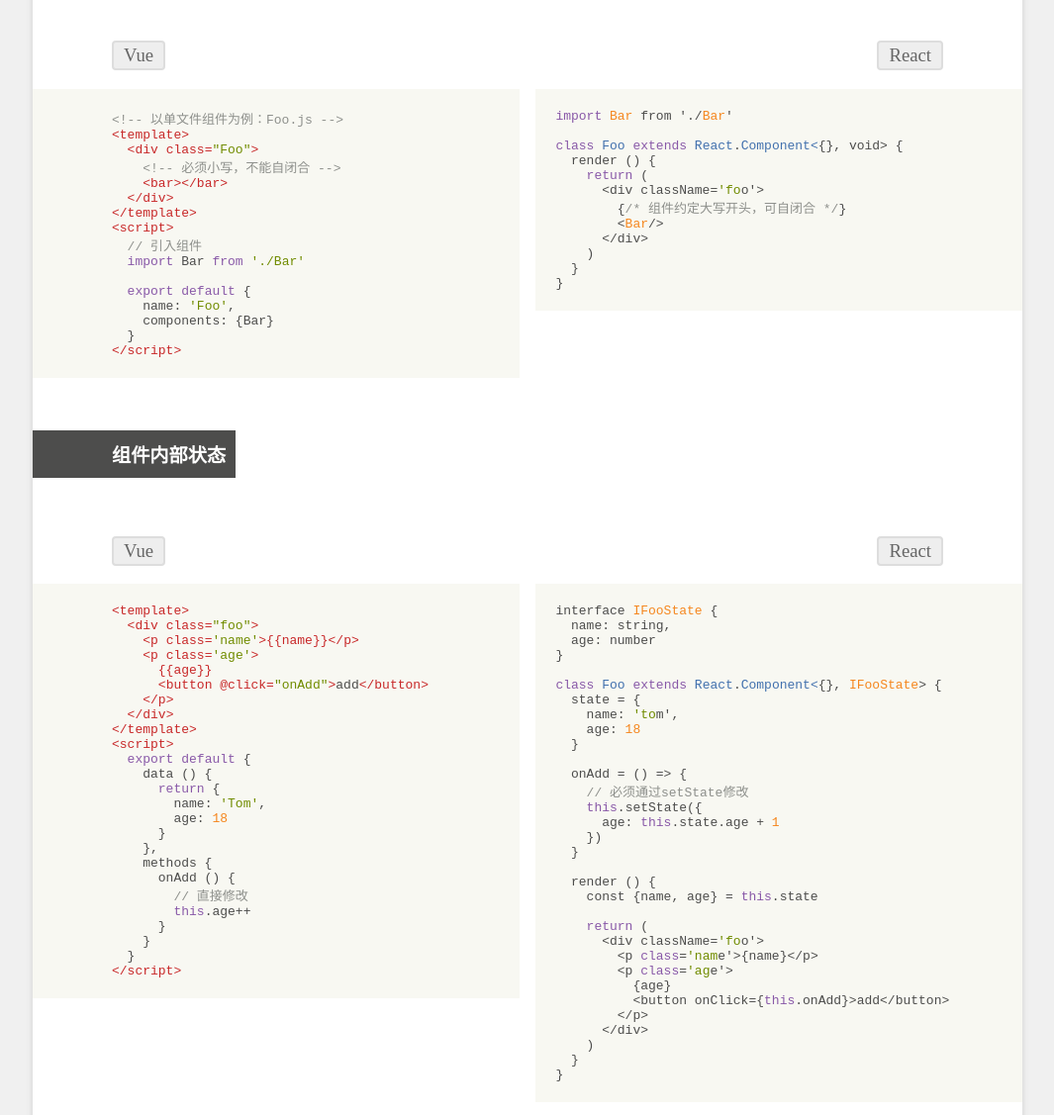
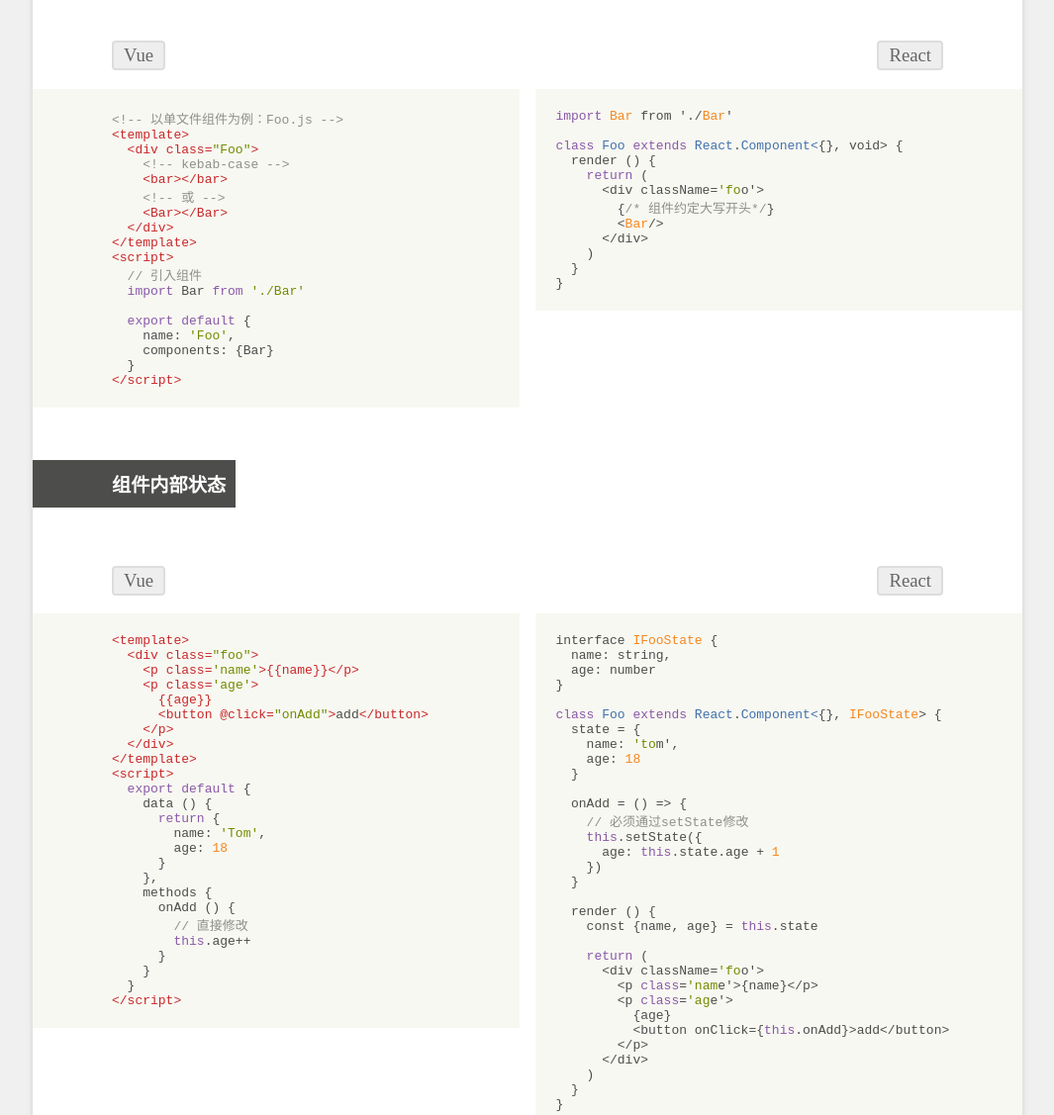
Before and after one commit to ecfexorg/difference-between-vue-and-react, a plain HTML site: page index.html in a window 1280 px wide. Shown: the part 2402-3529 px from the top of the page at 99% size, without its empty margins (107-1172 px from the left). Drawn offline with Linux system fonts and the light colour scheme.

Commit message:
fix mistakes

```diff
--- a/index.html
+++ b/index.html
@@ -107,8 +107,10 @@ Vue.component(<span class="hljs-string">'my-component'</span>, {<span class="hlj
         <div class="content"><pre><code class="lang-html"><span class="hljs-comment">&lt;!-- 以单文件组件为例：Foo.js --&gt;</span>
 <span class="hljs-tag">&lt;<span class="hljs-name">template</span>&gt;</span>
   <span class="hljs-tag">&lt;<span class="hljs-name">div</span> <span class="hljs-attr">class</span>=<span class="hljs-string">"Foo"</span>&gt;</span>
-    <span class="hljs-comment">&lt;!-- 必须小写，不能自闭合 --&gt;</span>
+    <span class="hljs-comment">&lt;!-- kebab-case --&gt;</span>
     <span class="hljs-tag">&lt;<span class="hljs-name">bar</span>&gt;</span><span class="hljs-tag">&lt;/<span class="hljs-name">bar</span>&gt;</span>
+    <span class="hljs-comment">&lt;!-- 或 --&gt;</span>
+    <span class="hljs-tag">&lt;<span class="hljs-name">Bar</span>&gt;</span><span class="hljs-tag">&lt;/<span class="hljs-name">Bar</span>&gt;</span>
   <span class="hljs-tag">&lt;/<span class="hljs-name">div</span>&gt;</span>
 <span class="hljs-tag">&lt;/<span class="hljs-name">template</span>&gt;</span>
 <span class="hljs-tag">&lt;<span class="hljs-name">script</span>&gt;</span><span class="javascript">
@@ -131,7 +133,7 @@ Vue.component(<span class="hljs-string">'my-component'</span>, {<span class="hlj
   render () {
     <span class="hljs-keyword">return</span> (
       &lt;div className=<span class="hljs-symbol">'fo</span>o'&gt;
-        {<span class="hljs-comment">/* 组件约定大写开头，可自闭合 */</span>}
+        {<span class="hljs-comment">/* 组件约定大写开头*/</span>}
         &lt;<span class="hljs-type">Bar</span>/&gt;
       &lt;/div&gt;
     )
@@ -342,7 +344,7 @@ interface IParentState {
   <span class="hljs-tag">&lt;<span class="hljs-name">div</span>&gt;</span></span><span class="hljs-template-variable">{{ ok ? 'YES' : 'NO' }</span><span class="xml">}<span class="hljs-tag">&lt;/<span class="hljs-name">div</span>&gt;</span>
   <span class="hljs-comment">&lt;!-- HTML --&gt;</span>
   <span class="hljs-tag">&lt;<span class="hljs-name">div</span> <span class="hljs-attr">v-html</span>=<span class="hljs-string">"rawHtml"</span>&gt;</span><span class="hljs-tag">&lt;/<span class="hljs-name">div</span>&gt;</span>
-  <span class="hljs-comment">&lt;!-- 属性：属性名必须小写（kebab-case） --&gt;</span>
+  <span class="hljs-comment">&lt;!-- 属性 --&gt;</span>
   <span class="hljs-tag">&lt;<span class="hljs-name">div</span> <span class="hljs-attr">id</span>=<span class="hljs-string">"app"</span>&gt;</span><span class="hljs-tag">&lt;/<span class="hljs-name">div</span>&gt;</span>
   <span class="hljs-tag">&lt;<span class="hljs-name">div</span> <span class="hljs-attr">:id</span>=<span class="hljs-string">"dynamicId"</span>&gt;</span><span class="hljs-tag">&lt;/<span class="hljs-name">div</span>&gt;</span>
   <span class="hljs-tag">&lt;<span class="hljs-name">foo</span> <span class="hljs-attr">:task-count</span>=<span class="hljs-string">"18"</span>&gt;</span><span class="hljs-tag">&lt;/<span class="hljs-name">foo</span>&gt;</span>
```
Also changed, not shown: README.MD.
